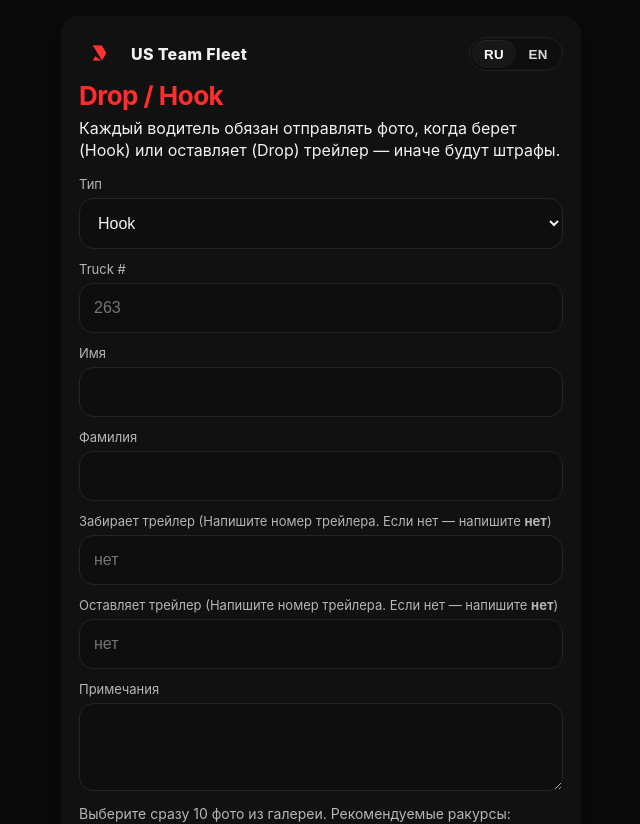
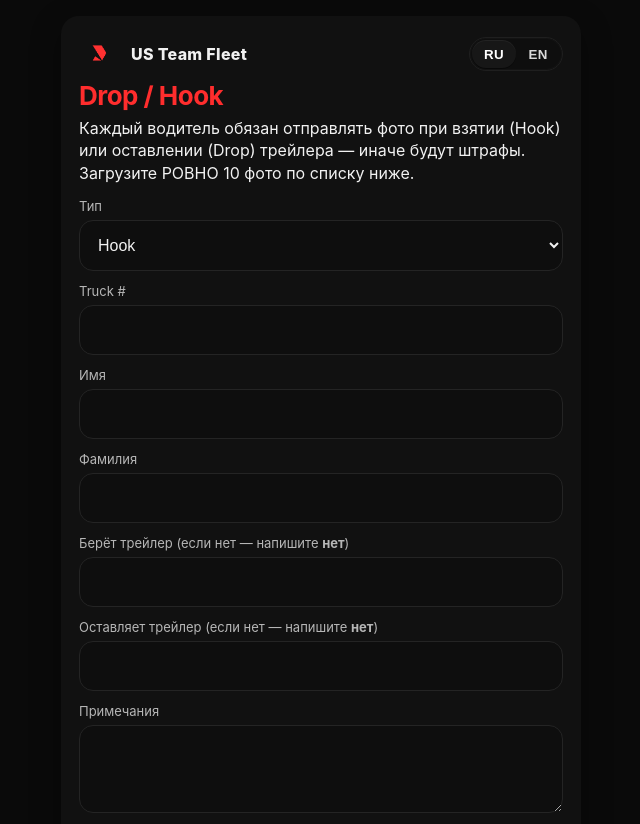
Before and after one commit to danmiller22/222, a Next.js app in the folder drop-hook-vercel-fixed-public/: page / in a window 1280 px wide. Shown: the top 824 px of the page, without its empty margins (319-959 px from the left). Built offline with nearby package versions, Linux system fonts and the light colour scheme; no server answers.

Commit message:
Update page.tsx

```diff
--- a/drop-hook-vercel-fixed-public/app/page.tsx
+++ b/drop-hook-vercel-fixed-public/app/page.tsx
@@ -11,15 +11,15 @@ const STR = {
     brand: 'US Team Fleet',
     title: 'Drop / Hook',
     policy:
-      'Каждый водитель обязан отправлять фото, когда берет (Hook) или оставляет (Drop) трейлер — иначе будут штрафы.',
+      'Каждый водитель обязан отправлять фото при взятии (Hook) или оставлении (Drop) трейлера — иначе будут штрафы. Загрузите РОВНО 10 фото по списку ниже.',
     type: 'Тип',
     hook: 'Hook',
     drop: 'Drop',
     truck: 'Truck #',
     first: 'Имя',
     last: 'Фамилия',
-    pick: 'Забирает трейлер (Напишите номер трейлера. Если нет — напишите <b>нет</b>)',
-    droptr: 'Оставляет трейлер (Напишите номер трейлера. Если нет — напишите <b>нет</b>)',
+    pick: 'Берёт трейлер (если нет — напишите <b>нет</b>)',
+    droptr: 'Оставляет трейлер (если нет — напишите <b>нет</b>)',
     notes: 'Примечания',
     choose10: 'Выберите сразу 10 фото из галереи. Рекомендуемые ракурсы:',
     chosen: (n:number)=>`Выбрано: ${n} из 10`,
@@ -48,7 +48,7 @@ const STR = {
     brand: 'US Team Fleet',
     title: 'Drop / Hook',
     policy:
-      'Every driver must submit photos when hooking (Hook) or dropping (Drop) a trailer — penalties otherwise.',
+      'Every driver must submit photos when hooking (Hook) or dropping (Drop) a trailer — penalties otherwise. Upload EXACTLY 10 photos as listed below.',
     type: 'Type',
     hook: 'Hook',
     drop: 'Drop',
@@ -184,27 +184,27 @@ export default function Page() {
 
             <div className="field">
               <label>{t.truck}</label>
-              <input type="text" name="truck_number" inputMode="numeric" placeholder="263" required />
+              <input type="text" name="truck_number" inputMode="numeric" />
             </div>
 
             <div className="field">
               <label>{t.first}</label>
-              <input type="text" name="driver_first" required />
+              <input type="text" name="driver_first" />
             </div>
 
             <div className="field">
               <label>{t.last}</label>
-              <input type="text" name="driver_last" required />
+              <input type="text" name="driver_last" />
             </div>
 
             <div className="field">
               <label dangerouslySetInnerHTML={{__html:t.pick}} />
-              <input type="text" name="trailer_pick" placeholder={STR[lang].none} />
+              <input type="text" name="trailer_pick" />
             </div>
 
             <div className="field">
               <label dangerouslySetInnerHTML={{__html:t.droptr}} />
-              <input type="text" name="trailer_drop" placeholder={STR[lang].none} />
+              <input type="text" name="trailer_drop" />
             </div>
 
             <div className="field field--full">
```
